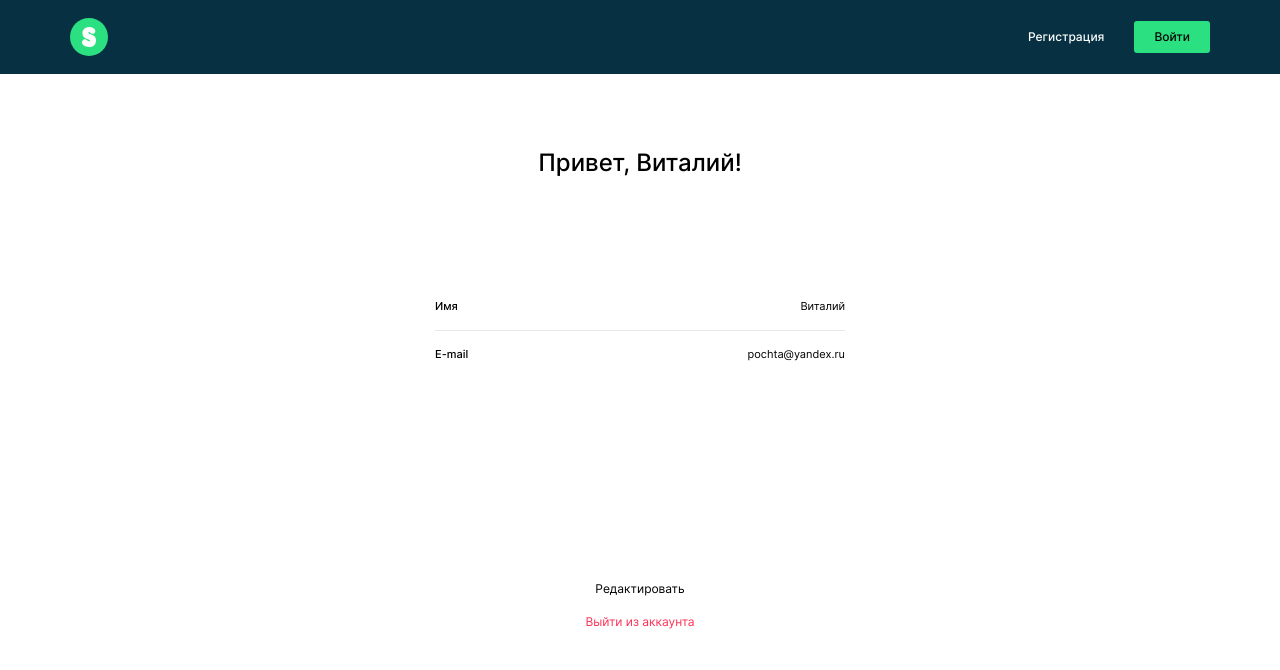
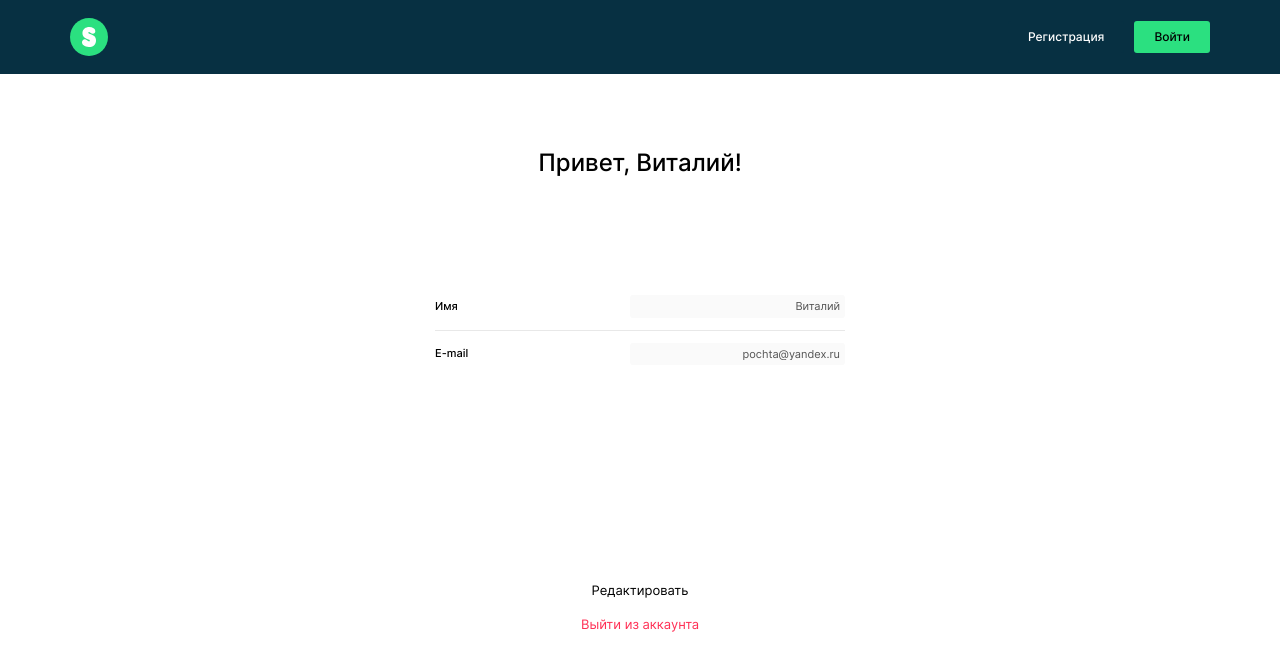
Before and after one commit to XcQuake/movies-explorer-frontend, a React (Create React App) app: page /profile in a window 1280 px wide. Shown: the top 670 px of the page. Built offline with nearby package versions, Linux system fonts and the light colour scheme.

Commit message:
refactor: change Profile component

```diff
--- a/src/components/AuthForm/AuthForm.css
+++ b/src/components/AuthForm/AuthForm.css
@@ -25,6 +25,10 @@
   color: #A0A0A0;
   position: relative;
   min-height: 90px;
+}
+
+.authform__field_row {
+  flex-direction: row;
 }
 
 .authform__input {
--- a/src/components/Profile/Profile.css
+++ b/src/components/Profile/Profile.css
@@ -7,11 +7,10 @@
 .profile__wrapper {
   width: 100%;
   max-width: 410px;
-  min-height: 596px;
   padding: 70px 30px 40px;
   display: flex;
   flex-direction: column;
-  justify-content: space-between;
+  /* justify-content: space-between; */
 }
 
 .profile__greeting {
@@ -23,38 +22,60 @@
 }
 
 .profile__info {
+  min-height: 507px;
   padding: 0;
   margin: 0;
-  list-style: none;
   margin-top: 63px;
   display: flex;
   flex-direction: column;
   justify-content: space-between;
+}
+
+.profile__info-fieldset {
+  margin: 0;
+  padding: 0;
+  border: none;
   font-size: 11px;
   line-height: 13px;
+  display: flex;
+  flex-direction: column;
+  justify-content: space-between;
 }
 
 .profile__info-field {
   display: flex;
   justify-content: space-between;
-  padding: 17px 0;
+  padding: 12px 0;
+  align-items: center;
 }
 
 .profile__info-field:not(:first-child) {
   border-top: 1px solid #E8E8E8;
 }
 
-.profile__info-title {
+.profile__label {
   font-weight: 500;
   margin: 0;
 }
 
-.profile__info-value {
+.profile__input {
+  width: 50%;
   font-weight: 400;
   margin: 0;
+  border: none;
+  margin: 0;
+  padding: 5px;
+  text-align: right;
+  border-radius: 3px;
+  transition: 0.2s ease;
 }
 
-.profile__navbar {
+.profile__input:focus-visible {
+  outline: none;
+  box-shadow: 0 0 0 2px #3456F3;
+}
+
+.profile__controls {
   display: flex;
   flex-direction: column;
   row-gap: 16px;
@@ -68,26 +89,52 @@
   line-height: 15px;
   background-color: #fff;
   cursor: pointer;
+  transition: 0.2s ease;
+}
+
+.profile__button:hover {
+  opacity: 0.7;
+}
+
+.profile__button_save {
+  background-color: #3456F3;
+  border-radius: 3px;
+  color: #fff;
+  padding: 13px;
+}
+
+.profile__button_exit {
+  color: #FF3055;
 }
 
 @media (min-width: 525px) {
   .profile__wrapper {
     padding: 236px 0 269px;
-    min-height: 445px;
   }
 
   .profile__info {
     margin-top: 79px;
+    min-height: 340px;
+  }
+
+  .profile__button {
+    font-size: 13px;
+    line-height: 16px;
   }
 }
 
 @media (min-width: 1024px) {
   .profile__wrapper {
-    min-height: 482px;
     padding: 74px 0 70px;
   }
 
   .profile__info {
+    min-height: 350px;
     margin-top: 106px;
   }
+
+  .profile__button {
+    font-size: 13px;
+    line-height: 16px;
+  }
 }
--- a/src/components/Profile/Profile.js
+++ b/src/components/Profile/Profile.js
@@ -1,31 +1,68 @@
+import { useRef, useState } from 'react';
 import './Profile.css';
 
 function Profile() {
-  const user = {
-    name: 'Виталий',
-    email: 'pochta@yandex.ru',
+  const [isEdited, setIsEdited] = useState(false);
+  const [name, setName] = useState('Виталий');
+  const [email, setEmail] = useState('pochta@yandex.ru');
+  const nameInputRef = useRef(false);
+
+  function handleNameChange(evt) {
+    evt.preventDefault();
+    setName(evt.target.value);
   };
+
+  function handleEmailChange(evt) {
+    evt.preventDefault();
+    setEmail(evt.target.value);
+  }
+
+  async function handleEditButtonClick(evt) {
+    evt.preventDefault();
+    await setIsEdited(true);
+    nameInputRef.current.focus();
+  };
+
+  function handleSaveButtonClick(evt) {
+    evt.preventDefault();
+    setIsEdited(false);
+  }
 
   return (
     <main className='profile'>
       <div className='profile__wrapper'>
-        <div className='profile__container'>
-          <h2 className='profile__greeting'>Привет, {user.name}!</h2>
-          <ul className='profile__info'>
-            <li className='profile__info-field'>
-              <span className='profile__info-title'>Имя</span>
-              <p className='profile__info-value'>{user.name}</p>
-            </li>
-            <li className='profile__info-field'>
-              <span className='profile__info-title'>E-mail</span>
-              <p className='profile__info-value'>{user.email}</p>
-            </li>
-          </ul>
-        </div>
-        <div className='profile__navbar'>
-          <button className='profile__button'>Редактировать</button>
-          <button className='profile__button' style={{ color: '#FF3055' }}>Выйти из&nbsp;аккаунта</button>
-        </div>
+        <h2 className='profile__greeting'>Привет, {name}!</h2>
+        <form className='profile__info'>
+          <fieldset className='profile__info-fieldset'>
+            <label className='profile__info-field'>
+              <span className='profile__label'>Имя</span>
+              <input className='profile__input'
+                name='name'
+                value={name}
+                onChange={handleNameChange}
+                ref={nameInputRef}
+                disabled={!isEdited}
+              />
+            </label>
+            <label className='profile__info-field'>
+              <span className='profile__label'>E-mail</span>
+              <input
+                name='email'
+                className='profile__input'
+                value={email}
+                onChange={handleEmailChange}
+                disabled={!isEdited}
+              />
+            </label>
+          </fieldset>
+          <div className='profile__controls'>
+            { isEdited
+                ? <button className='profile__button profile__button_save' onClick={handleSaveButtonClick}>Сохранить</button>
+                : <button className='profile__button' onClick={handleEditButtonClick}>Редактировать</button>
+            }
+            { !isEdited && <button className='profile__button profile__button_exit'>Выйти из&nbsp;аккаунта</button> }
+          </div>
+        </form>
       </div>
     </main>
   );
```
